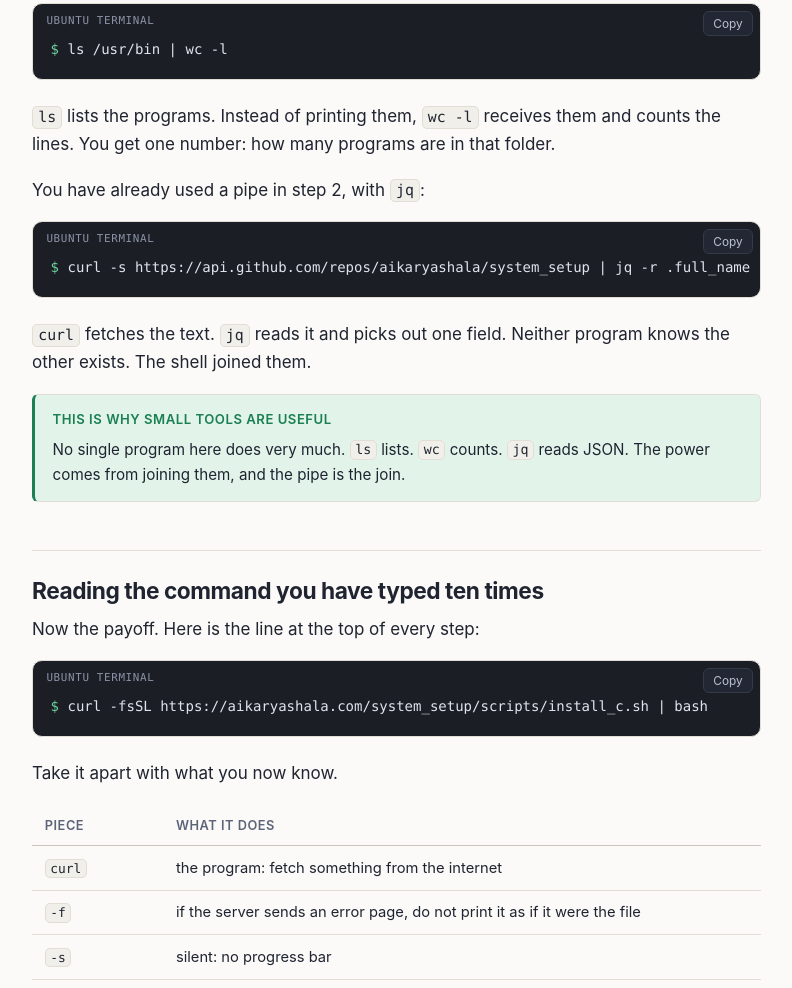
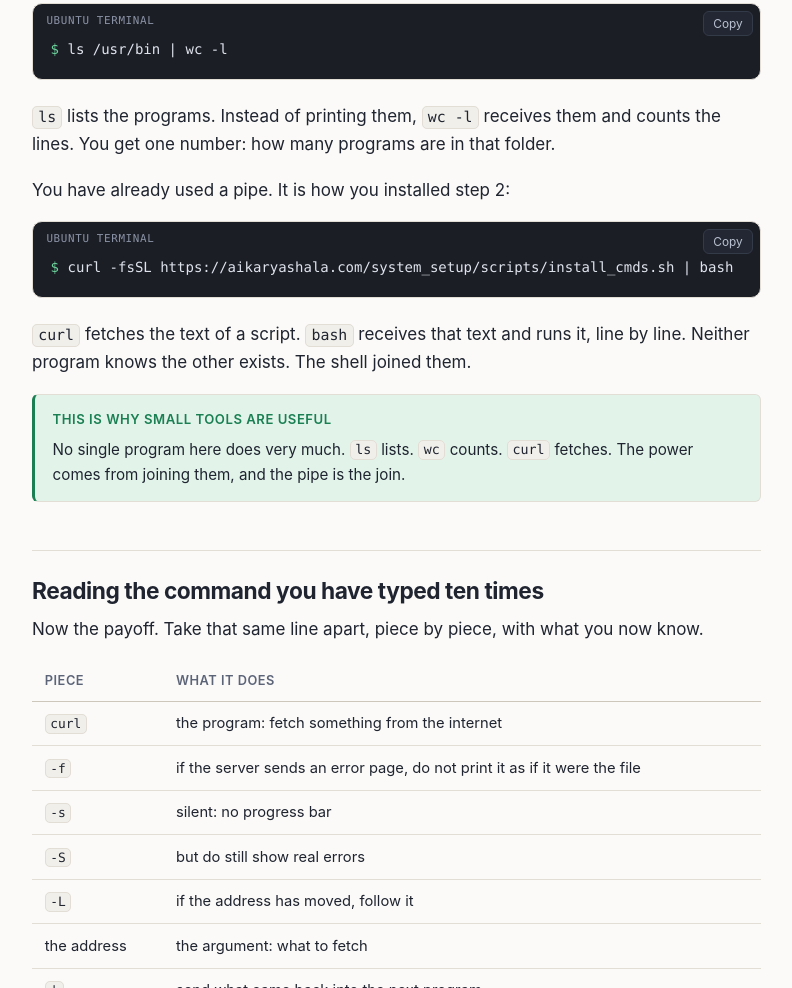
Before and after one commit to aikaryashala/system_setup, a plain HTML site: page docs/book/04-the-shell/index.html in a window 1280 px wide. Shown: the part 3323-4311 px from the top of the page, without its empty margins (92-884 px from the left). Drawn offline with Linux system fonts and the light colour scheme.

Commit message:
fixing reference of jq
Entire-Checkpoint: acd9f1438cff

```diff
--- a/docs/book/04-the-shell/index.html
+++ b/docs/book/04-the-shell/index.html
@@ -205,35 +205,33 @@
     how many programs are in that folder.
   </p>
 
-  <p>You have already used a pipe in step 2, with <code>jq</code>:</p>
+  <p>You have already used a pipe. It is how you installed step 2:</p>
 
   <div class="codeblock" data-label="ubuntu terminal">
-<pre><code><span class="prompt">$ </span>curl -s https://api.github.com/repos/aikaryashala/system_setup | jq -r .full_name</code></pre>
+<pre><code><span class="prompt">$ </span>curl -fsSL https://aikaryashala.com/system_setup/scripts/install_cmds.sh | bash</code></pre>
   </div>
 
   <p>
-    <code>curl</code> fetches the text. <code>jq</code> reads it and picks out
-    one field. Neither program knows the other exists. The shell joined them.
+    <code>curl</code> fetches the text of a script. <code>bash</code> receives
+    that text and runs it, line by line. Neither program knows the other exists.
+    The shell joined them.
   </p>
 
   <div class="callout tip">
     <div class="callout-title">This is why small tools are useful</div>
     <p>
       No single program here does very much. <code>ls</code> lists.
-      <code>wc</code> counts. <code>jq</code> reads JSON. The power comes from
+      <code>wc</code> counts. <code>curl</code> fetches. The power comes from
       joining them, and the pipe is the join.
     </p>
   </div>
 
   <h2 id="one-liner">Reading the command you have typed ten times</h2>
 
-  <p>Now the payoff. Here is the line at the top of every step:</p>
-
-  <div class="codeblock" data-label="ubuntu terminal">
-<pre><code><span class="prompt">$ </span>curl -fsSL https://aikaryashala.com/system_setup/scripts/install_c.sh | bash</code></pre>
-  </div>
-
-  <p>Take it apart with what you now know.</p>
+  <p>
+    Now the payoff. Take that same line apart, piece by piece, with what you now
+    know.
+  </p>
 
   <div class="table-wrap">
     <table>
```
